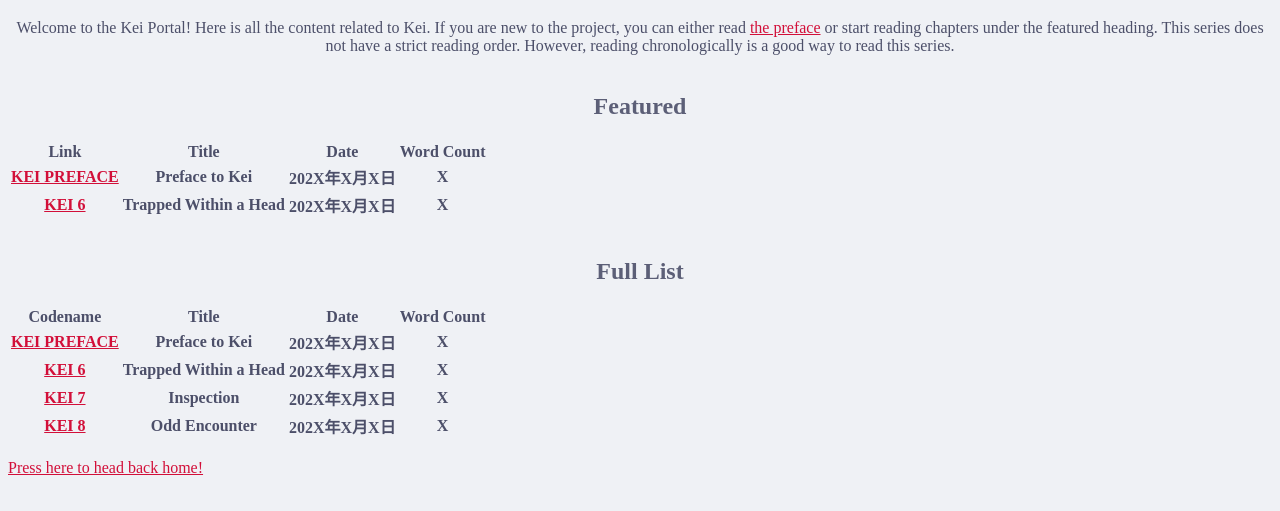
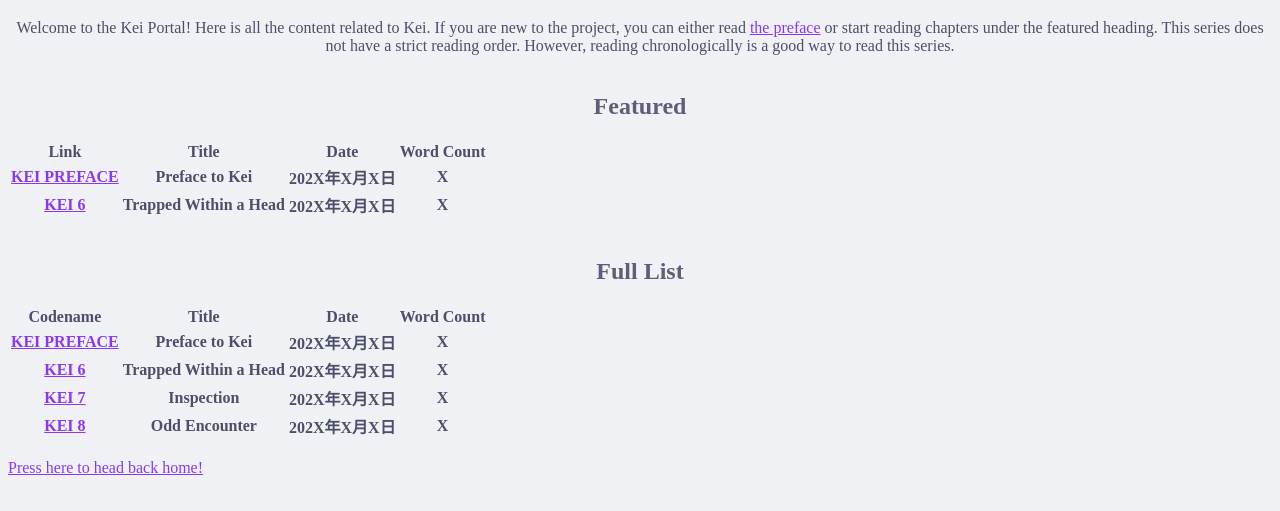
Before and after one commit to thairanaru/thairanaru.github.io, a plain HTML site: page kei/portal.html in a window 1280 px wide. Shown: the part 61-572 px from the top of the page. Drawn offline with Linux system fonts and the light colour scheme.

Commit message:
Update style-writing.css

```diff
--- a/style-writing.css
+++ b/style-writing.css
@@ -1,10 +1,10 @@
 @import "style.css";
 
 a:link {
-  color: @mauve;
+  color: var(--mauve);
 }
 
 /* visited link */
 a:visited {
-  color: @lavender;
+  color: var(--lavender);
 }
```
